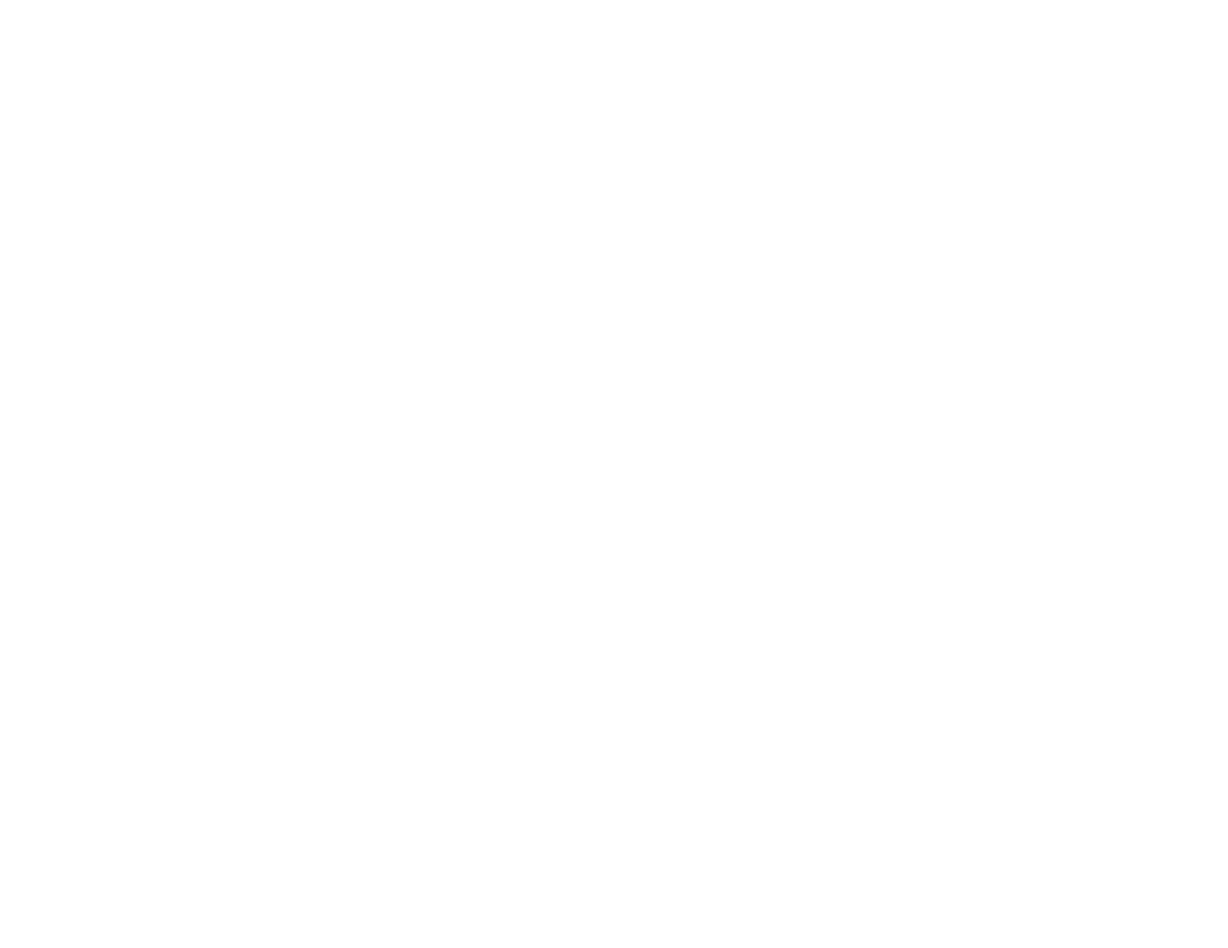
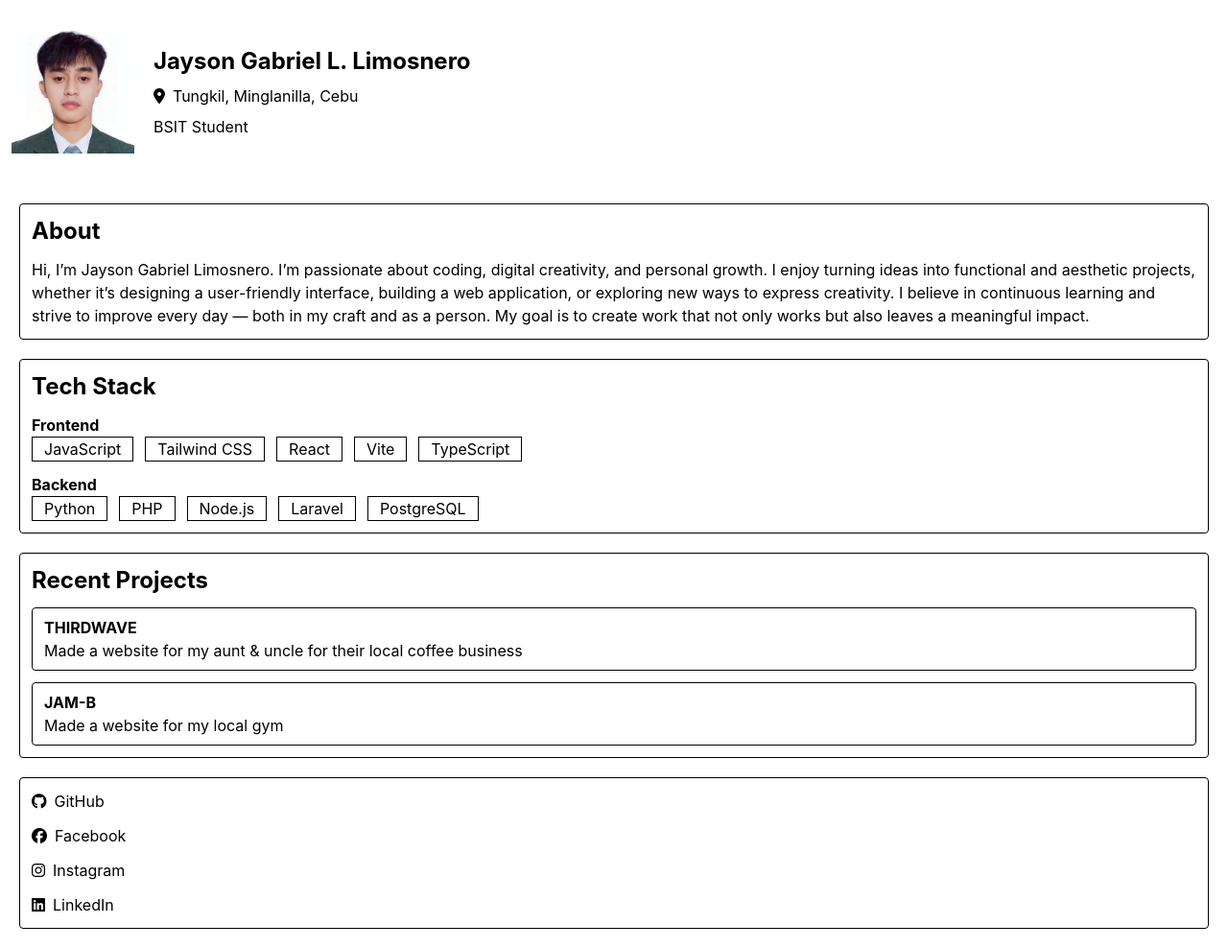
Before and after one commit to Sonix-J/Portfolio---Sonix-J, a website built with Vite: page index.html in a window 1280 px wide. Shown: the whole page at 96% size. Before the commit the page ends 800 px from the top, so only its background shows below. Built offline with nearby package versions, Linux system fonts and the light colour scheme.

Commit message:
mobile view done

```diff
--- a/index.html
+++ b/index.html
@@ -3,10 +3,123 @@
   <head>
     <meta charset="UTF-8" />
     <meta name="viewport" content="width=device-width, initial-scale=1.0" />
-    <title>soni-j</title>
+    <title>sonix-j</title>
+
+    <script
+      src="https://kit.fontawesome.com/a40516ba7e.js"
+      crossorigin="anonymous"
+    ></script>
   </head>
   <body>
+    <div class="flex flex-col">
+      <div class="flex flex-row gap-5 px-3 py-8">
+        <img
+          src="src/images/profile.jpg"
+          alt="Profile Picture"
+          class="w-32 h-32 object-cover"
+        />
+        <div class="flex flex-col gap-2 justify-center">
+          <h1 class="text-2xl font-bold">Jayson Gabriel L. Limosnero</h1>
+          <p class="flex gap-2">
+            <span><i class="fa-solid fa-location-dot"></i></span>Tungkil,
+            Minglanilla, Cebu
+          </p>
+          <p>BSIT Student</p>
+        </div>
+      </div>
+      <!-- About -->
+      <div class="flex flex-col p-5 gap-5">
+        <div class="flex flex-col border rounded p-3 gap-3">
+          <h2 class="text-2xl font-bold">About</h2>
+          <p>
+            Hi, I’m Jayson Gabriel Limosnero. I’m passionate about coding,
+            digital creativity, and personal growth. I enjoy turning ideas into
+            functional and aesthetic projects, whether it’s designing a
+            user-friendly interface, building a web application, or exploring
+            new ways to express creativity. I believe in continuous learning and
+            strive to improve every day — both in my craft and as a person. My
+            goal is to create work that not only works but also leaves a
+            meaningful impact.
+          </p>
+        </div>
+        <!-- Tech Stack -->
+        <div class="flex flex-col border rounded p-3 gap-3">
+          <h2 class="text-2xl font-bold">Tech Stack</h2>
+          <div class="flex flex-col">
+            <h3 class="font-bold">Frontend</h3>
+            <div class="flex flex-row flex-wrap gap-3">
+              <p class="border px-3">JavaScript</p>
+              <p class="border px-3">Tailwind CSS</p>
+              <p class="border px-3">React</p>
+              <p class="border px-3">Vite</p>
+              <p class="border px-3">TypeScript</p>
+            </div>
+          </div>
 
+          <div class="flex flex-col">
+            <h3 class="font-bold">Backend</h3>
+            <div class="flex flex-row flex-wrap gap-3">
+              <p class="border px-3">Python</p>
+              <p class="border px-3">PHP</p>
+              <p class="border px-3">Node.js</p>
+              <p class="border px-3">Laravel</p>
+              <p class="border px-3">PostgreSQL</p>
+            </div>
+          </div>
+        </div>
+        <!-- Recent Projects -->
+        <div class="flex flex-col border rounded p-3 gap-3">
+          <h2 class="text-2xl font-bold">Recent Projects</h2>
+
+          <a
+            href="https://third-wave.netlify.app/"
+            target="_blank"
+            class="border rounded px-3 py-2 block"
+          >
+            <h3 class="font-bold">THIRDWAVE</h3>
+            <p>
+              Made a website for my aunt & uncle for their local coffee business
+            </p>
+          </a>
+
+          <a
+            href="https://jam-b.netlify.app/"
+            target="_blank"
+            class="border rounded px-3 py-2 block"
+          >
+            <h3 class="font-bold">JAM-B</h3>
+            <p>Made a website for my local gym</p>
+          </a>
+        </div>
+        <!-- Socials -->
+        <div class="flex flex-col border rounded p-3 gap-3">
+          <a
+            href="https://github.com/Sonix-J"
+            target="_blank"
+            class="flex gap-2"
+            ><span><i class="fa-brands fa-github"></i></span>GitHub</a
+          >
+          <a
+            href="https://www.facebook.com/jaysongabriel.limosnero/"
+            target="_blank"
+            class="flex gap-2"
+            ><span><i class="fa-brands fa-facebook"></i></span>Facebook</a
+          >
+          <a
+            href="https://www.instagram.com/j_.sonn/"
+            target="_blank"
+            class="flex gap-2"
+            ><span><i class="fa-brands fa-instagram"></i></span>Instagram</a
+          >
+          <a
+            href="https://www.linkedin.com/in/jayson-gabriel-limosnero-90b124292/"
+            target="_blank"
+            class="flex gap-2"
+            ><span><i class="fa-brands fa-linkedin"></i></span>LinkedIn</a
+          >
+        </div>
+      </div>
+    </div>
     <script type="module" src="/src/main.js"></script>
   </body>
 </html>
```
Also changed, not shown: src/images/profile.jpg (added).
